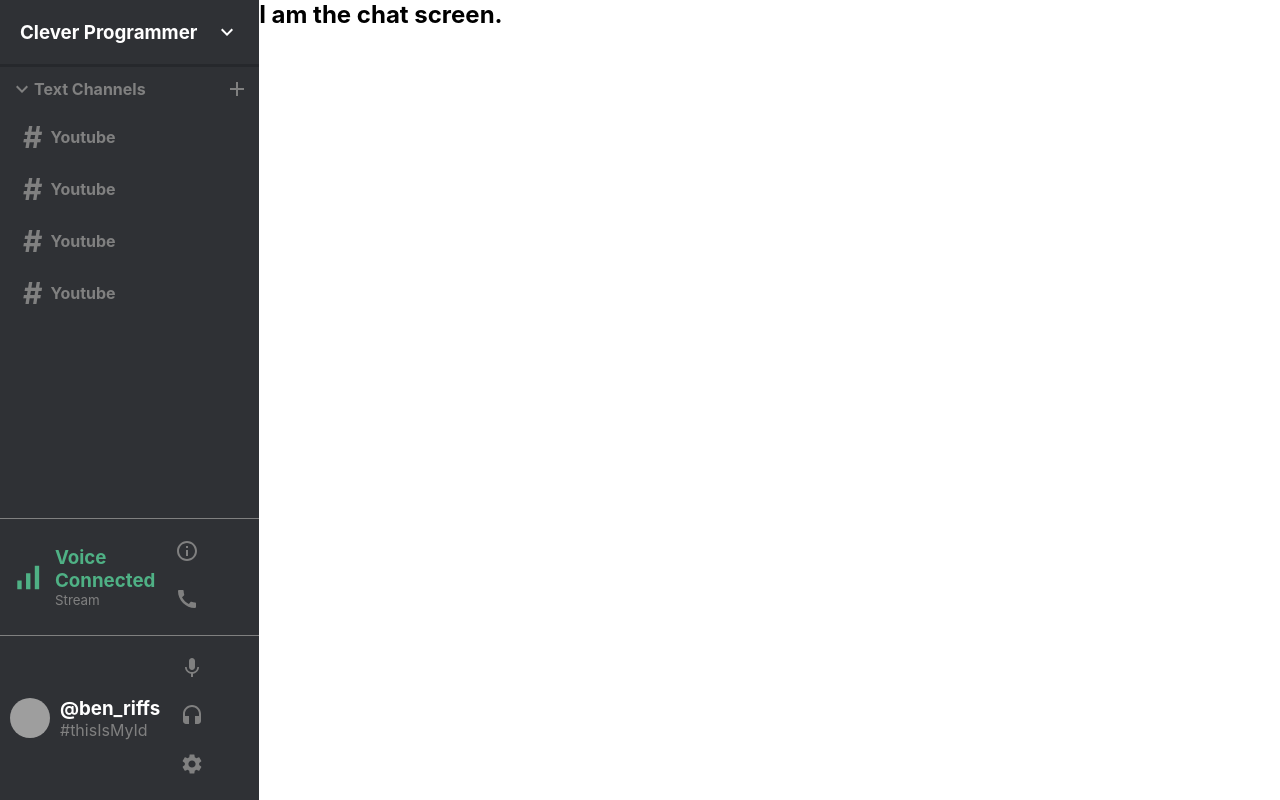
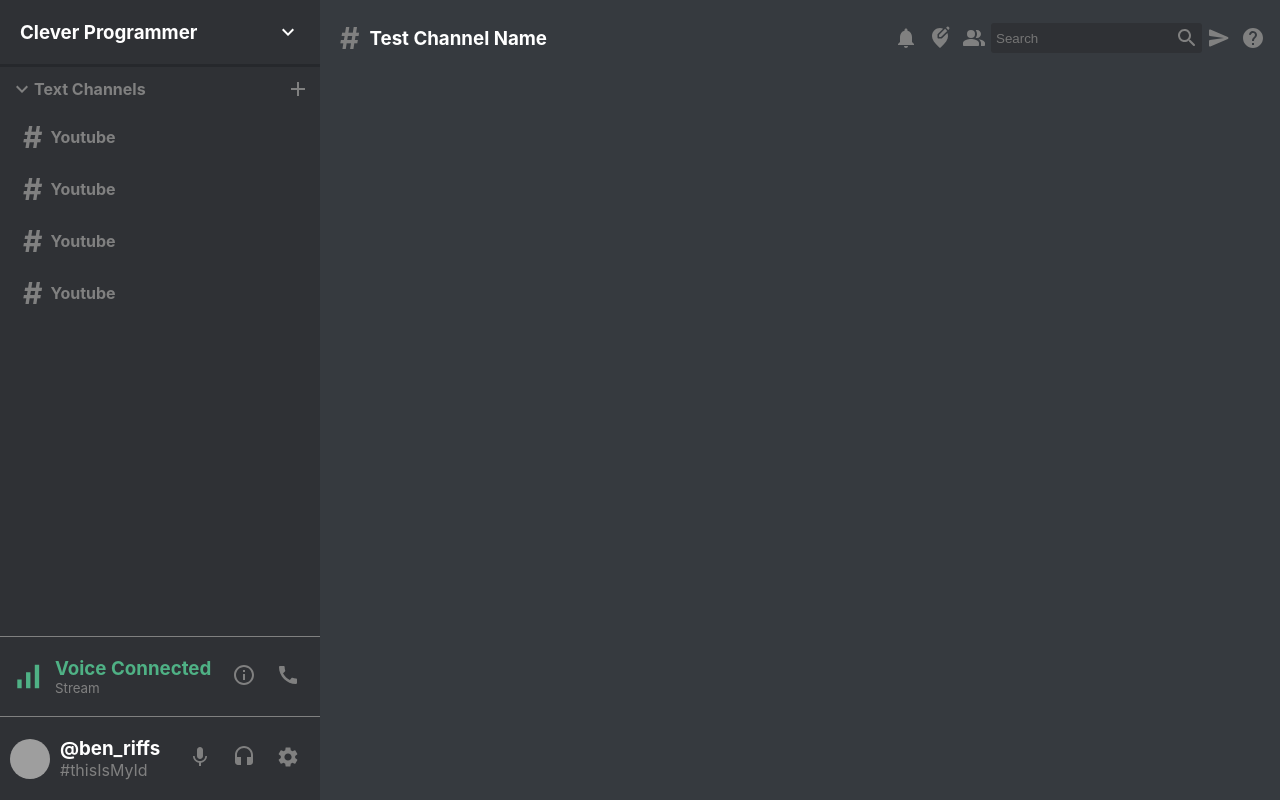
Before and after one commit to bendunhampdx/discord-clone, a React (Create React App) app: page / in a window 1280 px wide. Built offline with nearby package versions, Linux system fonts and the light colour scheme; grey boxes are pictures that could not be loaded.

Commit message:
add chat styling

```diff
--- a/src/App.js
+++ b/src/App.js
@@ -7,7 +7,6 @@
   return (
     <div className="app">
       <Sidebar />
-      {/* Chat */}
       <Chat />
     </div>
   );
--- a/src/Chat.css
+++ b/src/Chat.css
@@ -0,0 +1,7 @@
+.chat {
+  display: flex;
+  flex-direction: column;
+  flex: 0.75;
+  background-color: #363a3f;
+  height: 100vh;
+}
--- a/src/Chat.js
+++ b/src/Chat.js
@@ -1,11 +1,12 @@
 import React from 'react'
 import './Chat.css'
+import ChatHeader from './ChatHeader'
 
 
 function Chat() {
   return (
     <div className="chat">
-      <h2>I am the chat screen.</h2>
+      <ChatHeader />
     </div>
   )
 }
--- /dev/null
+++ b/src/ChatHeader.css
@@ -0,0 +1,51 @@
+.chatHeader {
+  display: flex;
+  justify-content: space-between;
+  align-items: center;
+  color: grey;
+  padding: 10px;
+}
+
+.chatHeader__hash {
+  color: grey;
+  font-size: 30px;
+  padding: 10px;
+}
+
+.chatHeader__left > h3 {
+  display: flex;
+  align-items: center;
+  color: white;
+}
+
+.chatHeader__right {
+  display: flex;
+  align-items: center;
+  flex: 0.5;
+  justify-content: space-between;
+}
+
+.chatHeader__right > .MuiSvgIcon-root {
+  cursor: pointer;
+  padding: 5px;
+}
+
+.chatHeader__right > .MuiSvgIcon-root:hover {
+  color: rgb(255, 255, 255);
+}
+
+.chatHeader__search {
+  display: flex;
+  align-items: center;
+  color: grey;
+  background-color: #2f3135;
+  border-radius: 3px;
+  padding: 3px;
+}
+
+.chatHeader__search > input {
+  background: transparent;
+  outline-width: 0;
+  color: white;
+  border: none;
+}
--- /dev/null
+++ b/src/ChatHeader.js
@@ -0,0 +1,40 @@
+import React from 'react'
+import "./ChatHeader.css";
+import NotificationsIcon from '@material-ui/icons/Notifications';
+import EditLocationRoundedIcon from '@material-ui/icons/EditLocationRounded';
+import PeopleAltRoundedIcon from '@material-ui/icons/PeopleAltRounded';
+import SearchRoundedIcon from '@material-ui/icons/SearchRounded';
+import SendRoundedIcon from '@material-ui/icons/SendRounded';
+import HelpRoundedIcon from '@material-ui/icons/HelpRounded';
+
+
+function ChatHeader() {
+  return (
+    <div className="chatHeader">
+
+      <div className="chatHeader__left">
+        <h3>
+          <span className="chatHeader__hash">
+            #
+          </span>
+          Test Channel Name
+        </h3>
+      </div>
+      <div className="chatHeader__right">
+      <NotificationsIcon />
+      <EditLocationRoundedIcon />
+      <PeopleAltRoundedIcon />
+
+      <div className="chatHeader__search">
+        <input placeholder="Search" />
+        <SearchRoundedIcon />
+      </div>
+
+      <SendRoundedIcon />
+      <HelpRoundedIcon />
+      </div>
+    </div>
+  )
+}
+
+export default ChatHeader
```
